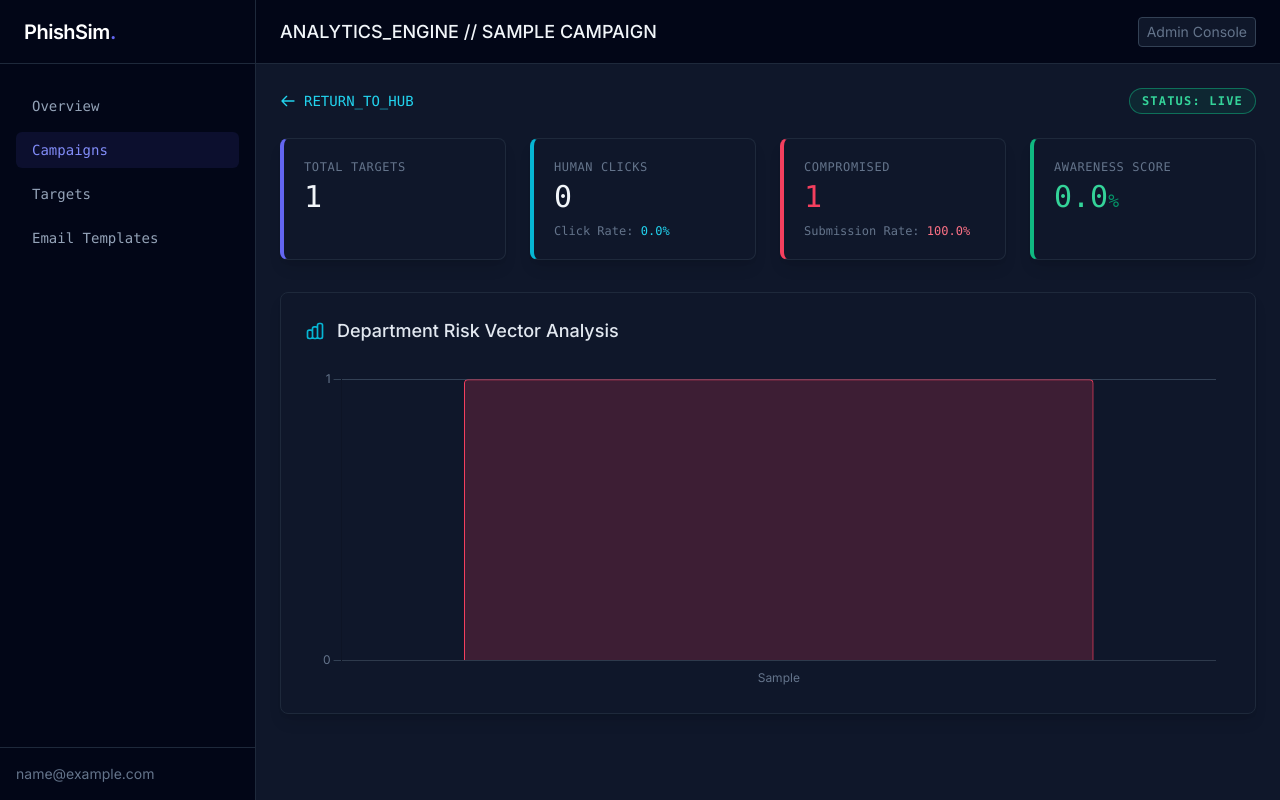
After one commit to Blackout-26/phishing-awareness-platform, a Django app: page /campaigns/1/dashboard/ in a window 1280 px wide. The commit adds this page. Run offline with Django 5.2, Linux system fonts and the light colour scheme; a user stored in the database is signed in; tables that the repository leaves empty hold one stand-in row (values such as "Sample post"); parts of the project's set-up code (start-up, migrations or seed data) failed here and were passed over; some libraries are stand-ins or nearby versions.

Commit message:
feat: implement analytics engine, bot filtering, and interactive Tailwind/Chart.js dashboard

```diff
--- /dev/null
+++ b/campaigns/templates/campaigns/dashboard.html
@@ -0,0 +1,131 @@
+{% extends 'base.html' %}
+
+{% block title %}Analytics - {{ campaign.name }} | PhishSim{% endblock %}
+
+{% block header %}
+ANALYTICS_ENGINE // {{ campaign.name|upper }}
+{% endblock %}
+
+{% block content %}
+<script src="https://cdn.jsdelivr.net/npm/chart.js"></script>
+
+<div class="flex justify-between items-center mb-6 font-mono text-sm">
+    <a href="{% url 'dashboard' %}" class="text-cyan-400 hover:text-cyan-300 transition-colors flex items-center">
+        <svg class="w-4 h-4 mr-2" fill="none" stroke="currentColor" viewBox="0 0 24 24"><path stroke-linecap="round" stroke-linejoin="round" stroke-width="2" d="M10 19l-7-7m0 0l7-7m-7 7h18"></path></svg>
+        RETURN_TO_HUB
+    </a>
+    <span class="bg-emerald-500/10 text-emerald-400 border border-emerald-500/50 px-3 py-1 rounded-full uppercase tracking-widest text-xs font-bold">
+        Status: Live
+    </span>
+</div>
+
+<div class="grid grid-cols-1 md:grid-cols-2 lg:grid-cols-4 gap-6 mb-8 font-mono">
+
+    <div class="bg-slate-900 border border-slate-800 p-5 rounded-lg border-l-4 border-l-indigo-500 shadow-lg">
+        <p class="text-slate-500 text-xs mb-1 uppercase tracking-wider">Total Targets</p>
+        <p class="text-3xl text-slate-100">{{ total_targets }}</p>
+    </div>
+
+    <div class="bg-slate-900 border border-slate-800 p-5 rounded-lg border-l-4 border-l-cyan-500 shadow-lg flex flex-col justify-between">
+        <div>
+            <p class="text-slate-500 text-xs mb-1 uppercase tracking-wider">Human Clicks</p>
+            <p class="text-3xl text-slate-100">{{ human_clicks }}</p>
+        </div>
+        <p class="text-xs text-slate-500 mt-2">Click Rate: <span class="text-cyan-400">{{ click_rate }}%</span></p>
+    </div>
+
+    <div class="bg-slate-900 border border-slate-800 p-5 rounded-lg border-l-4 border-l-rose-500 shadow-lg flex flex-col justify-between">
+        <div>
+            <p class="text-slate-500 text-xs mb-1 uppercase tracking-wider">Compromised</p>
+            <p class="text-3xl text-rose-500">{{ compromised }}</p>
+        </div>
+        <p class="text-xs text-slate-500 mt-2">Submission Rate: <span class="text-rose-400">{{ submission_rate }}%</span></p>
+    </div>
+
+    <div class="bg-slate-900 border border-slate-800 p-5 rounded-lg border-l-4 border-l-emerald-500 shadow-lg">
+        <p class="text-slate-500 text-xs mb-1 uppercase tracking-wider">Awareness Score</p>
+        <p class="text-3xl text-emerald-400">{{ awareness_score }}<span class="text-lg text-emerald-600">%</span></p>
+    </div>
+
+</div>
+
+<div class="bg-slate-900 p-6 rounded-lg border border-slate-800 shadow-lg">
+    <div class="flex items-center space-x-3 mb-6">
+        <svg class="w-5 h-5 text-cyan-500" fill="none" stroke="currentColor" viewBox="0 0 24 24"><path stroke-linecap="round" stroke-linejoin="round" stroke-width="2" d="M9 19v-6a2 2 0 00-2-2H5a2 2 0 00-2 2v6a2 2 0 002 2h2a2 2 0 002-2zm0 0V9a2 2 0 012-2h2a2 2 0 012 2v10m-6 0a2 2 0 002 2h2a2 2 0 002-2m0 0V5a2 2 0 012-2h2a2 2 0 012 2v14a2 2 0 01-2 2h-2a2 2 0 01-2-2z"></path></svg>
+        <h2 class="text-lg font-medium text-slate-200">Department Risk Vector Analysis</h2>
+    </div>
+
+    <div class="w-full max-w-4xl mx-auto h-80">
+        <canvas id="departmentChart"></canvas>
+    </div>
+</div>
+
+<script>
+    document.addEventListener("DOMContentLoaded", function() {
+        const ctx = document.getElementById('departmentChart').getContext('2d');
+
+        // Securely parse the JSON strings sent from Django
+        const labels = JSON.parse('{{ dept_labels_json|escapejs }}');
+        const data = JSON.parse('{{ dept_data_json|escapejs }}');
+
+        // Configure Chart.js globally for the dark theme
+        Chart.defaults.color = '#94a3b8'; // text-slate-400
+        Chart.defaults.font.family = "'Inter', sans-serif";
+
+        new Chart(ctx, {
+            type: 'bar',
+            data: {
+                labels: labels,
+                datasets: [{
+                    label: 'Compromised Accounts',
+                    data: data,
+                    backgroundColor: 'rgba(244, 63, 94, 0.2)', // rose-500 with opacity
+                    borderColor: 'rgba(244, 63, 94, 1)',       // rose-500 solid
+                    borderWidth: 1,
+                    borderRadius: 4,
+                    hoverBackgroundColor: 'rgba(244, 63, 94, 0.4)'
+                }]
+            },
+            options: {
+                responsive: true,
+                maintainAspectRatio: false,
+                plugins: {
+                    legend: {
+                        display: false // Hide legend for a cleaner look
+                    },
+                    tooltip: {
+                        backgroundColor: '#1e293b',
+                        titleColor: '#f8fafc',
+                        bodyColor: '#cbd5e1',
+                        borderColor: '#334155',
+                        borderWidth: 1,
+                        padding: 10,
+                        displayColors: false
+                    }
+                },
+                scales: {
+                    y: {
+                        beginAtZero: true,
+                        ticks: {
+                            stepSize: 1, // Whole numbers only
+                            color: '#64748b' // text-slate-500
+                        },
+                        grid: {
+                            color: '#334155', // border-slate-700
+                            drawBorder: false
+                        }
+                    },
+                    x: {
+                        ticks: {
+                            color: '#64748b'
+                        },
+                        grid: {
+                            display: false // Hide vertical grid lines for a cleaner UI
+                        }
+                    }
+                }
+            }
+        });
+    });
+</script>
+{% endblock %}
--- a/campaigns/views.py
+++ b/campaigns/views.py
@@ -1,36 +1,38 @@
-from django.shortcuts import render, redirect
+import json
+from django.shortcuts import render, redirect, get_object_or_404
 from django.contrib.auth.decorators import login_required
 from django.contrib import messages
-from django.utils import timezone  # NEW: Import timezone for scheduling
+from django.utils import timezone
+from django.db.models import Count, F
+
 from .forms import CampaignCreateForm
-from .tasks import dispatch_campaign_emails  # Import our Celery task
+from .models import Campaign
+from .tasks import dispatch_campaign_emails
+from tracking.models import TrackingLink, ClickEvent, SubmissionEvent
 
 @login_required
 def dashboard_view(request):
-    return render(request, 'dashboard.html')
+    # Fetch all campaigns created by the user, newest first
+    campaigns = Campaign.objects.filter(created_by=request.user).order_by('-created_at')
+
+    # Pass the campaigns to the dashboard template
+    return render(request, 'dashboard.html', {'campaigns': campaigns})
 
 @login_required
 def campaign_create_view(request):
     if request.method == 'POST':
         form = CampaignCreateForm(request.POST)
         if form.is_valid():
-            # Save the campaign but don't commit to DB just yet
             campaign = form.save(commit=False)
-            # Assign the user who created it
             campaign.created_by = request.user
-            # Now save to the database so it gets an ID
             campaign.save()
 
             # 🚀 SCHEDULING LOGIC
             if campaign.start_date and campaign.start_date > timezone.now():
-                # Schedule the task for the future using 'eta' (Estimated Time of Arrival)
                 dispatch_campaign_emails.apply_async(args=[campaign.id], eta=campaign.start_date)
-
-                # Format the time nicely for the UI notification
                 formatted_time = campaign.start_date.strftime('%b %d, %Y at %I:%M %p')
                 messages.success(request, f"Campaign '{campaign.name}' scheduled for deployment on {formatted_time}.")
             else:
-                # No future date provided? Fire immediately using standard delay()
                 dispatch_campaign_emails.delay(campaign.id)
                 messages.success(request, f"Campaign '{campaign.name}' launched! Emails are being dispatched immediately.")
 
@@ -39,3 +41,56 @@ def campaign_create_view(request):
         form = CampaignCreateForm()
 
     return render(request, 'campaign_create.html', {'form': form})
+
+@login_required
+def campaign_dashboard(request, pk):
+    """
+    Calculates and visualizes the human risk metrics for a specific campaign.
+    """
+    campaign = get_object_or_404(Campaign, pk=pk)
+
+    # 1. Base Metrics
+    total_targets = TrackingLink.objects.filter(campaign=campaign).count()
+
+    human_clicks = ClickEvent.objects.filter(
+        campaign=campaign,
+        is_bot=False
+    ).values('target').distinct().count()
+
+    compromised = SubmissionEvent.objects.filter(
+        campaign=campaign
+    ).values('target').distinct().count()
+
+    # 2. Calculate Rates & Scoring
+    click_rate = round((human_clicks / total_targets * 100) if total_targets > 0 else 0, 1)
+    submission_rate = round((compromised / total_targets * 100) if total_targets > 0 else 0, 1)
+
+    # Awareness Score: A simple baseline metric (100% minus the compromise rate)
+    awareness_score = 100 - submission_rate
+
+    # 3. Department Analytics
+    department_stats = SubmissionEvent.objects.filter(
+        campaign=campaign
+    ).values(
+        dept_name=F('target__department')
+    ).annotate(
+        compromised_count=Count('target', distinct=True)
+    ).order_by('-compromised_count')
+
+    # Prepare data arrays for Chart.js
+    dept_labels = [stat['dept_name'] or 'Unknown' for stat in department_stats]
+    dept_data = [stat['compromised_count'] for stat in department_stats]
+
+    context = {
+        'campaign': campaign,
+        'total_targets': total_targets,
+        'human_clicks': human_clicks,
+        'compromised': compromised,
+        'click_rate': click_rate,
+        'submission_rate': submission_rate,
+        'awareness_score': awareness_score,
+        'dept_labels_json': json.dumps(dept_labels),
+        'dept_data_json': json.dumps(dept_data),
+    }
+
+    return render(request, 'campaigns/dashboard.html', context)
--- a/core/urls.py
+++ b/core/urls.py
@@ -10,9 +10,13 @@ urlpatterns = [
     path('admin/', admin.site.urls),
     path('', campaign_views.dashboard_view, name='dashboard'),
     path('campaigns/new/', campaign_views.campaign_create_view, name='campaign_create'),
+
+    # NEW: Campaign Analytics Dashboard
+    path('campaigns/<int:pk>/dashboard/', campaign_views.campaign_dashboard, name='campaign_dashboard'),
+
     path('templates/', template_views.template_list_view, name='template_list'),
     path('templates/new/', template_views.template_create_view, name='template_create'),
 
-    #Route all /track/... URLs to the tracking app
+    # Route all /track/... URLs to the tracking app
     path('track/', include('tracking.urls')),
 ]
--- a/tracking/models.py
+++ b/tracking/models.py
@@ -47,12 +47,16 @@ class ClickEvent(models.Model):
     ip_address = models.GenericIPAddressField(null=True, blank=True, help_text="Used to filter out automated security scanners.")
     user_agent = models.TextField(blank=True)
 
+    # NEW: Flag to separate human clicks from automated email scanner bots
+    is_bot = models.BooleanField(default=False, help_text="True if clicked by a known security scanner.")
+
     # Audit timestamps
     timestamp = models.DateTimeField(auto_now_add=True)
     history = HistoricalRecords()
 
     def __str__(self):
-        return f"Click: {self.target.email} at {self.timestamp}"
+        bot_tag = "[BOT] " if self.is_bot else ""
+        return f"{bot_tag}Click: {self.target.email} at {self.timestamp}"
 
 
 class SubmissionEvent(models.Model):
```
Also changed, not shown: templates/dashboard.html (+48 -5 lines), tracking/views.py (+25 -6 lines), tracking/migrations/0003_clickevent_is_bot_historicalclickevent_is_bot.py (added).
